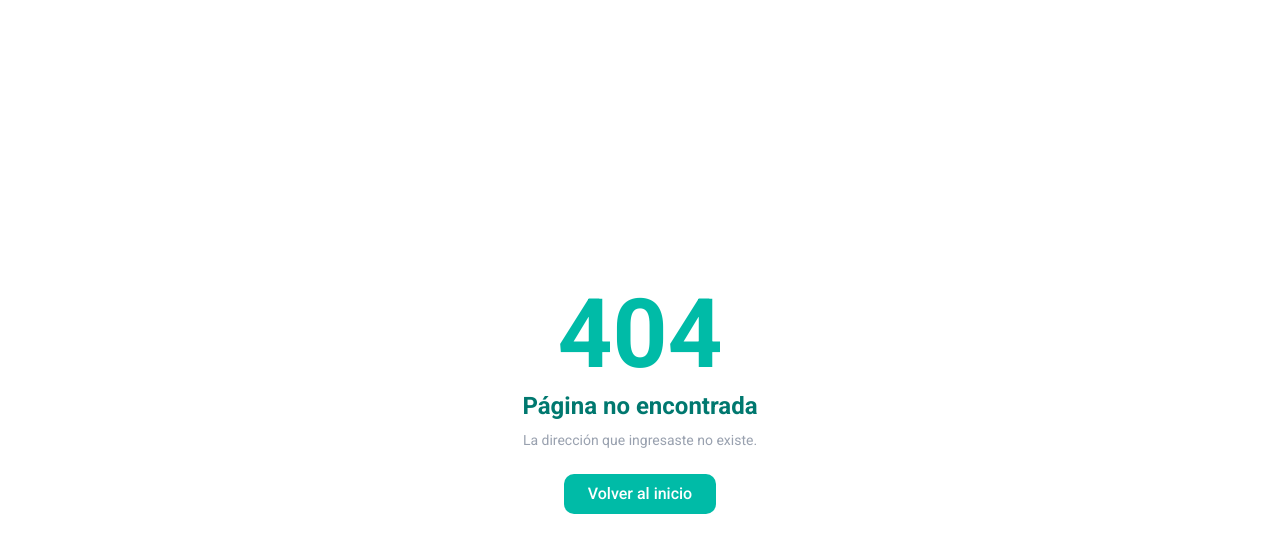
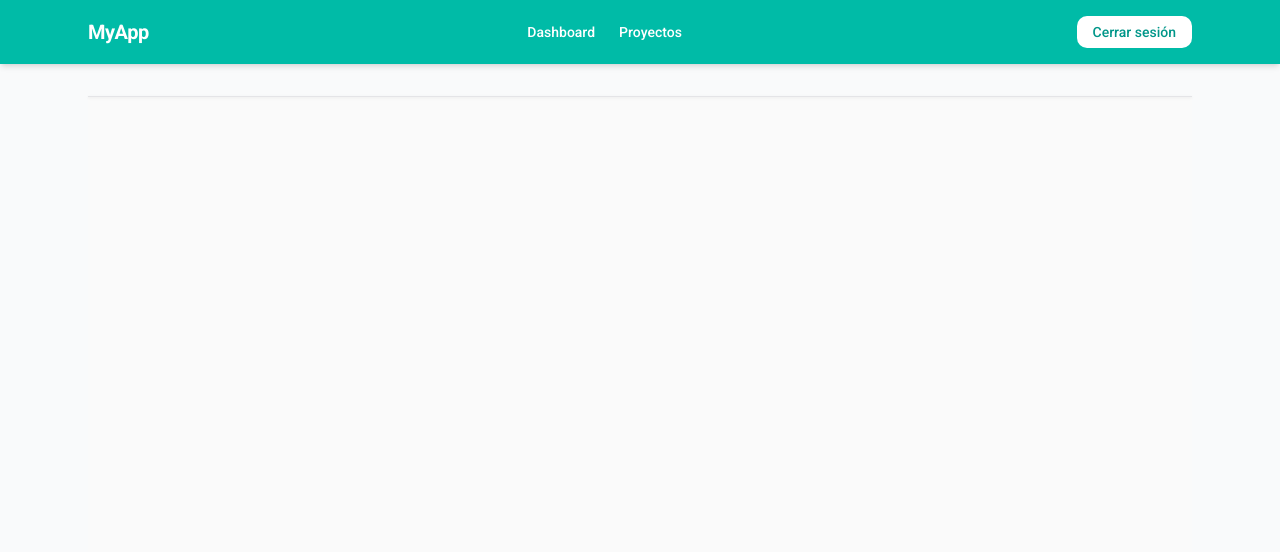
Before and after one commit to Andross3/taskflow-prueba-tecnica, a Next.js app: page /projects/1/tasks in a window 1280 px wide. Before the commit this address had no page. Shown: the top 552 px of the page. Built offline with nearby package versions, Linux system fonts and the light colour scheme; no server answers.

Commit message:
feat(tasks): add the homework page

```diff
--- /dev/null
+++ b/src/app/(protected)/projects/[id]/tasks/page.tsx
@@ -0,0 +1,20 @@
+'use client';
+import ContainerTask from "@/components/ContainerTasks";
+import SectionHeader from "@/components/SectionHeader";
+
+const TaskList = () => {
+    return (
+        <div className="min-h-screen bg-zinc-50 ">
+            <div className="w-full bg-white border-b border-zinc-200 shadow-sm px-8">
+                {/* <SectionHeader
+                    title="Tareas"
+                    description="Gestiona tus tareas pendientes"
+                    buttonLabel="Nueva Tarea"
+                    dialogContent={(onClose) => <CreateTaskForm onClose={onClose} />}
+                /> */}
+            </div>
+        </div>
+    )
+}
+
+export default TaskList;
```
